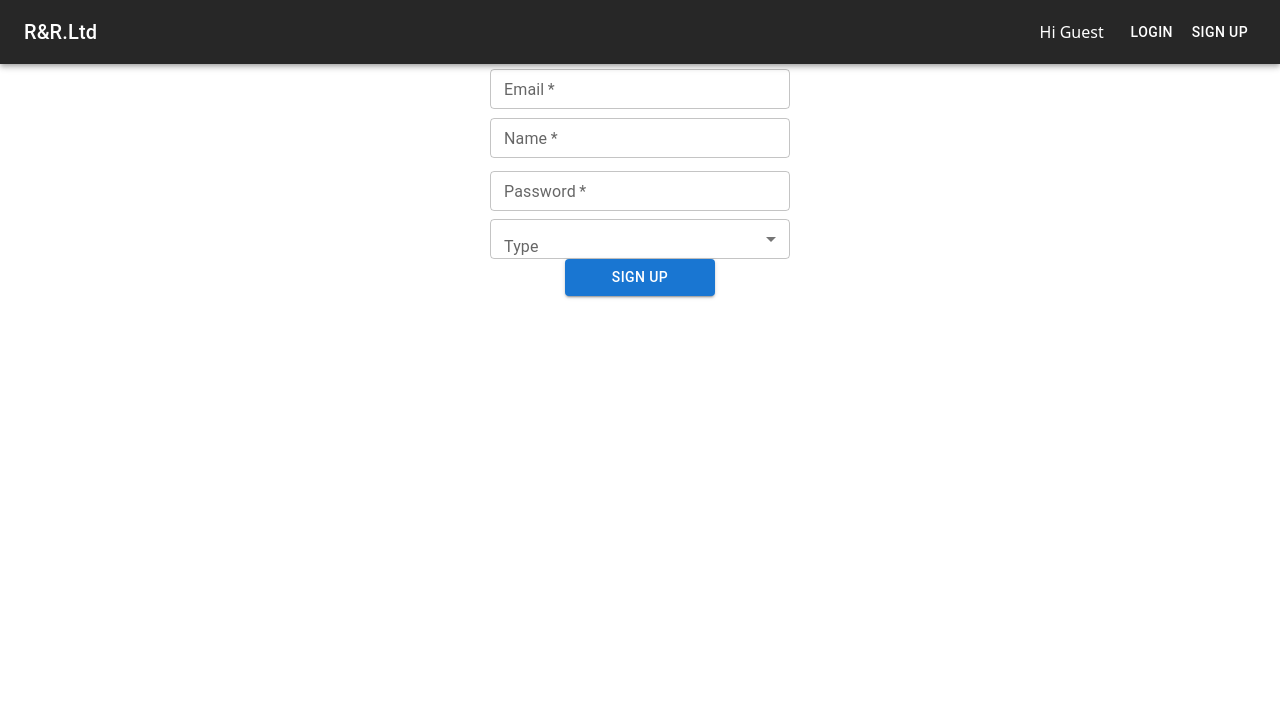
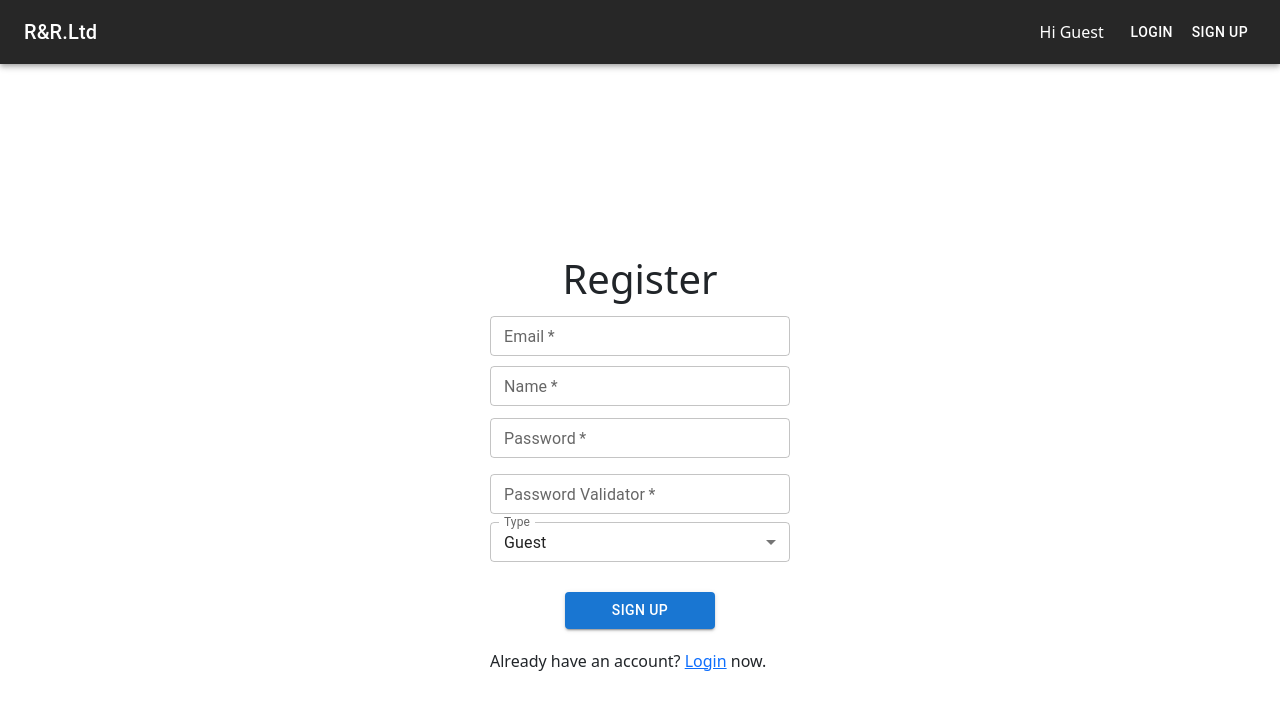
Before and after one commit to ronenbadalov/InternetTechFinalProject, a React (Create React App) app in the folder frontend/: page /signup in a window 1280 px wide. Shown: the top 710 px of the page. Built offline with nearby package versions, Linux system fonts and the light colour scheme.

Commit message:
added all form validations for signup and login

```diff
--- a/frontend/src/pages/Login.js
+++ b/frontend/src/pages/Login.js
@@ -1,4 +1,5 @@
 import React, { useContext, useEffect, useRef, useState } from "react";
+import {Link} from 'react-router-dom';
 import TextField from "@mui/material/TextField";
 import { Button } from "@mui/material";
 import { getUser, getUserFromSession } from "../helpers/userHelper";
@@ -6,16 +7,18 @@ import CurUserContext from "../store/curUser-context";
 const Login = () => {
   const curUserCtx = useContext(CurUserContext);
 
-  const [isUsernameError, setIsUsernameError] = useState(false);
+  const [isLoggedIn, setIsLoggedIn] = useState(null);
+  const [isBtnClicked, setIsBtnClicked] = useState(false);
+  const [isEmailError, setIsEmailError] = useState(false);
   const [isPasswordError, setIsPasswordError] = useState(false);
   const [email, setEmail] = useState(null);
   const [password, setPassword] = useState(null);
 
-  const usernameValidityHandler = (e) => {
+  const emailValidityHandler = (e) => {
     if (e.target.value.length < 6) {
-      setIsUsernameError(true);
+      setIsEmailError(true);
     } else {
-      setIsUsernameError(false);
+      setIsEmailError(false);
     }
   };
   const passwordValidityHandler = (e) => {
@@ -28,15 +31,22 @@ const Login = () => {
 
   const submitFormHandler = async (e) => {
     e.preventDefault();
+    setIsBtnClicked(true);
     const user = await getUser(email, password);
-    curUserCtx.login(user);
+    if(user === undefined) {
+      setIsLoggedIn(false);
+    } else {
+      setIsLoggedIn(true);
+      curUserCtx.login(user);
+    }
   };
   return (
-    <div>
+    <div className="loginContainer">
       <form className="form" onSubmit={submitFormHandler}>
+      <h1 style={{textAlign: "center", fontSize: "40px"}}>Login</h1>
         <TextField
           // error={isUsernameError}
-          label="Username"
+          label="Email"
           variant="outlined"
           sx={{ margin: "0.3rem 0" }}
           // onBlur={usernameValidityHandler}
@@ -66,13 +76,24 @@ const Login = () => {
           size="small"
           required
         />
+        <div>
+          <Link to="/reset">Forgot Password?</Link>
+        </div>
+        {
+        (isBtnClicked && isLoggedIn === false) &&
+         (<h6 style={{color: "red", marginTop:"30px", marginLeft: "50px"}}>Incorrect email or password!</h6>)
+        }
         <Button
-          sx={{ margin: "auto", width: "150px" }}
+          sx={{ margin: "auto", width: "150px", marginTop:"30px" }}
           variant="contained"
           type="submit"
         >
           Login
         </Button>
+
+        <div style={{marginTop: "20px"}}>
+          Don't have an account? <Link to="/signup">Register</Link> now.
+        </div>
       </form>
     </div>
   );
--- a/frontend/src/pages/Signup.js
+++ b/frontend/src/pages/Signup.js
@@ -1,4 +1,5 @@
 import React, { useRef, useState } from "react";
+import {useNavigate, Link} from "react-router-dom";
 import TextField from "@mui/material/TextField";
 import {
   Button,
@@ -7,23 +8,38 @@ import {
   MenuItem,
   Select,
 } from "@mui/material";
-import { addUser } from "../helpers/userHelper";
+import { addUser, getUser } from "../helpers/userHelper";
+
+
 const Signup = () => {
+  const [isEmailError, setIsEmailError] = useState(false);
   const [isUsernameError, setIsUsernameError] = useState(false);
   const [isPasswordError, setIsPasswordError] = useState(false);
+  const [isSamePasswordError, setIsSamePasswordError] = useState(false);
   const [email, setEmail] = useState(null);
   const [name, setName] = useState(null);
   const [password, setPassword] = useState(null);
-  const [type, setType] = useState(null);
+  const [type, setType] = useState(0);
+  const navigate = useNavigate();
 
-  // add password confirmation
+  const emailValidityHandler = (e) => {
+    const emailFormat = /^\w+([\.-]?\w+)*@\w+([\.-]?\w+)*(\.\w{2,3})+$/;
+    const emailValue = e.target.value;
+    if (emailValue.match(emailFormat)) {
+      setIsEmailError(false);
+    } else {
+      setIsEmailError(true);
+    }
+  };
+
   const usernameValidityHandler = (e) => {
-    if (e.target.value.length < 6) {
+    if (e.target.value.length < 4) {
       setIsUsernameError(true);
     } else {
       setIsUsernameError(false);
     }
   };
+
   const passwordValidityHandler = (e) => {
     if (e.target.value.length < 6) {
       setIsPasswordError(true);
@@ -32,44 +48,57 @@ const Signup = () => {
     }
   };
 
-  const submitFormHandler = (e) => {
+  const samePasswordValidityHandler = (e) => {
+    if (e.target.value !== password) {
+      setIsSamePasswordError(true);
+    } else {
+      setIsSamePasswordError(false);
+    }
+  };
+
+  const submitFormHandler = async (e) => {
     e.preventDefault();
-    addUser({ email, password, name, type });
-    console.log(email);
-    console.log(password);
-    console.log(name);
-    console.log(type);
+    if(!isEmailError &&
+      !isPasswordError &&
+      !isSamePasswordError &&
+      !isUsernameError) {
+        await addUser({ email, password, name, type });
+        await getUser(email, password);
+        navigate('/emailVerification');
+      }
   };
 
   return (
-    <div>
+    <div className="signupContainer">
       <form className="form" onSubmit={submitFormHandler}>
+      <h1 style={{textAlign: "center", fontSize: "40px"}}>Register</h1>
+
         <TextField
-          // error={isUsernameError}
+          error={isEmailError}
           label="Email"
           variant="outlined"
           sx={{ margin: "0.3rem 0" }}
-          // onBlur={usernameValidityHandler}
-          // helperText={
-          //   isUsernameError
-          //     ? `Username must contain more than 6 characters`
-          //     : ""
-          // }
+          onBlur={emailValidityHandler}
+          helperText={
+            isEmailError
+              ? `Not a Valid Email!`
+              : ""
+          }
           size="small"
           onChange={(e) => setEmail(e.target.value)}
           required
         />
         <TextField
-          // error={isUsernameError}
+          error={isUsernameError}
           label="Name"
           variant="outlined"
           sx={{ margin: "0.3rem 0" }}
-          // onBlur={usernameValidityHandler}
-          // helperText={
-          //   isUsernameError
-          //     ? `Username must contain more than 6 characters`
-          //     : ""
-          // }
+          onBlur={usernameValidityHandler}
+          helperText={
+            isUsernameError
+              ? `Name must contain more than 4 characters`
+              : ""
+          }
           size="small"
           onChange={(e) => setName(e.target.value)}
           required
@@ -91,6 +120,22 @@ const Signup = () => {
           size="small"
           required
         />
+         <TextField
+          error={isSamePasswordError}
+          label="Password Validator"
+          type="password"
+          autoComplete="current-password"
+          variant="outlined"
+          sx={{ margin: "0.5rem 0" }}
+          onBlur={samePasswordValidityHandler}
+          helperText={
+            isSamePasswordError
+              ? `Passwords don't match`
+              : ""
+          }
+          size="small"
+          required
+        />
         <FormControl>
           <InputLabel id="typeSelectLabel">Type</InputLabel>
           <Select
@@ -106,12 +151,15 @@ const Signup = () => {
           </Select>
         </FormControl>
         <Button
-          sx={{ margin: "auto", width: "150px" }}
+          sx={{ margin: "auto", width: "150px", marginTop: "30px" }}
           variant="contained"
           type="submit"
         >
           Sign Up
         </Button>
+        <div style={{marginTop: "20px"}}>
+          Already have an account? <Link to="/login">Login</Link> now.
+        </div>
       </form>
     </div>
   );
```
